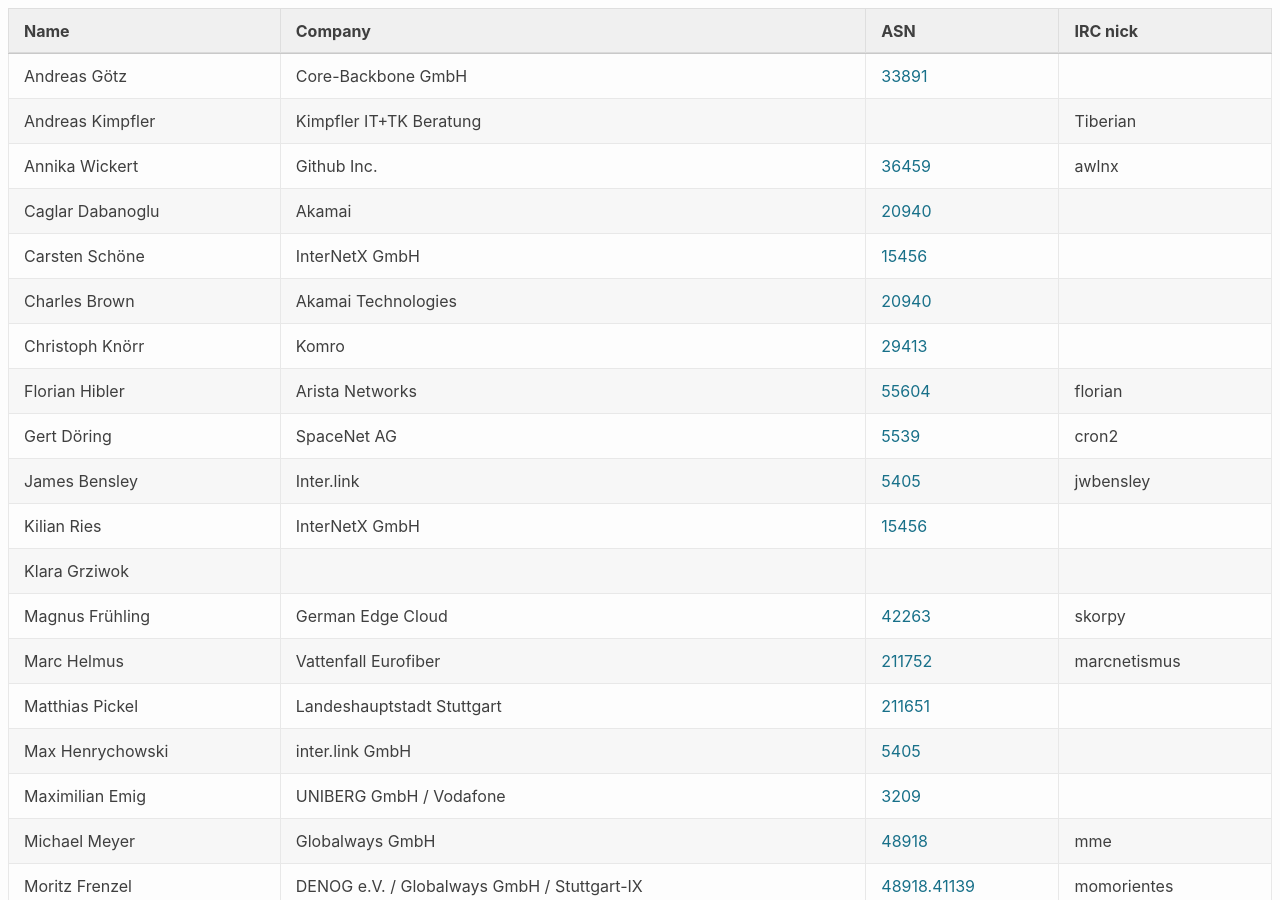
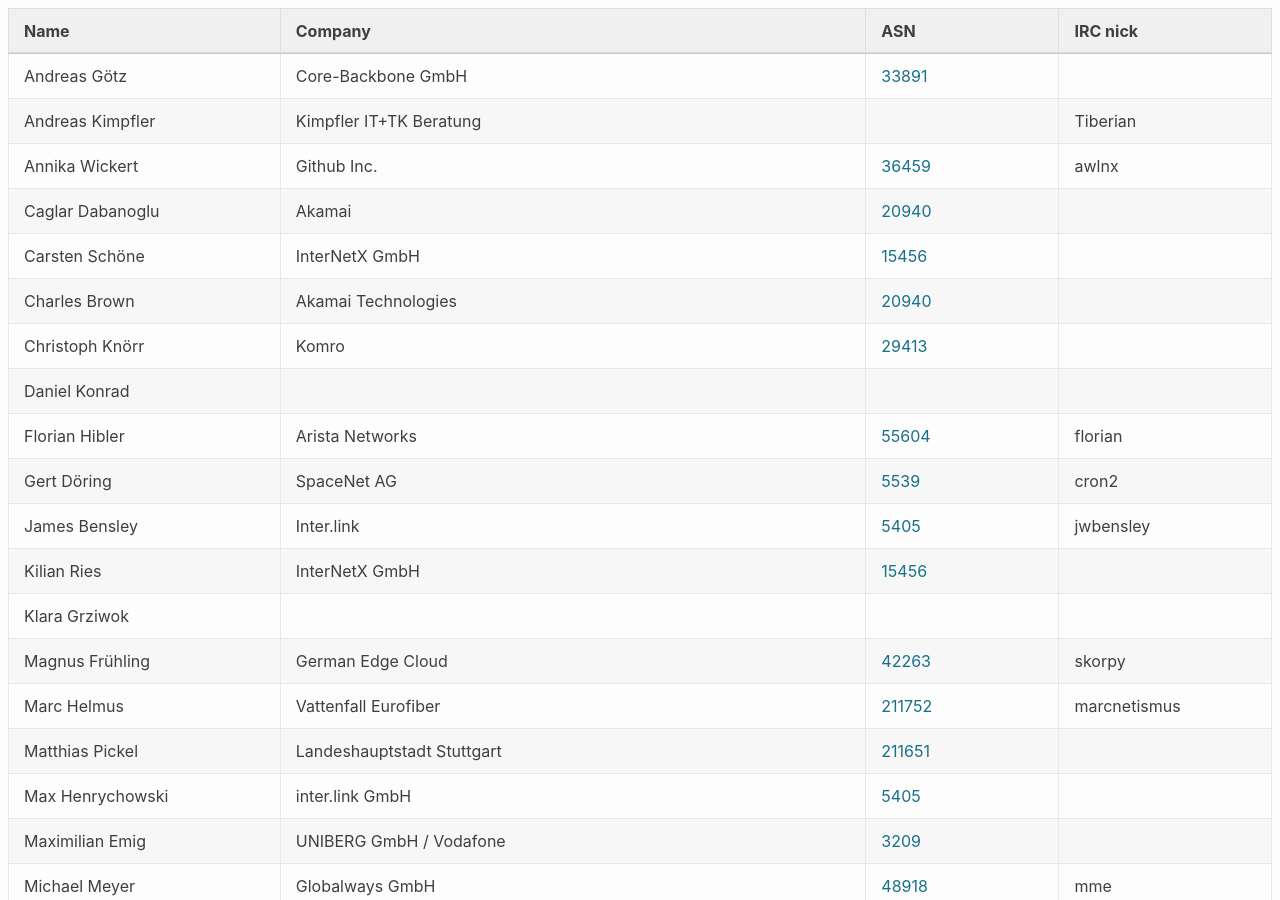
Before and after one commit to denog/pretix-attendeelist, a Jekyll site: the page built from meetup2023_01/index.markdown, in a window 1280 px wide and 900 px high. Built offline with Jekyll 4.4.1, drawn with Linux system fonts in a browser that asks for light colours.

Commit message:
Latest data: Mon Feb 27 18:48:07 UTC 2023

```diff
--- a/_data/attendees_denog_meetup_2023_01.json
+++ b/_data/attendees_denog_meetup_2023_01.json
@@ -40,6 +40,12 @@
     "company": "Komro",
     "irc": null,
     "asn": "29413"
+  },
+  {
+    "name": "Daniel Konrad",
+    "company": null,
+    "irc": null,
+    "asn": null
   },
   {
     "name": "Florian Hibler",
```
